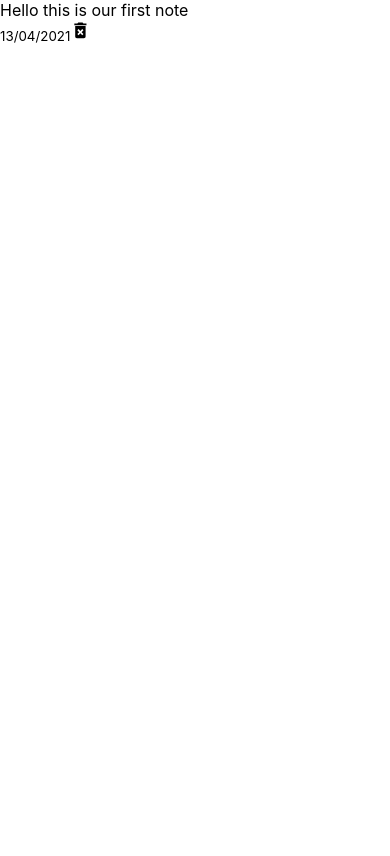
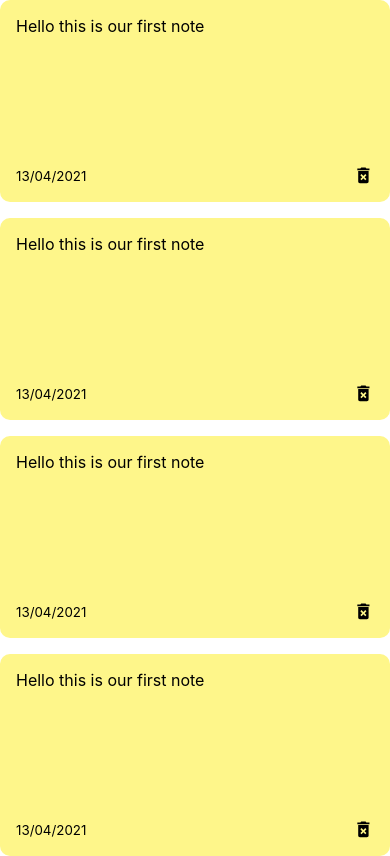
Before and after one commit to neelabh04/Notes-App, a React (Create React App) app: page / in a window 390 px wide. Built offline with nearby package versions, Linux system fonts and the light colour scheme.

Commit message:
Responsive Note Component Achieved

```diff
--- a/src/components/NotesList.js
+++ b/src/components/NotesList.js
@@ -4,6 +4,9 @@
     return (
         <div className="notes-list">
             <Note />
+            <Note />
+            <Note />
+            <Note />
         </div>
     )
 }
--- a/src/index.css
+++ b/src/index.css
@@ -11,3 +11,28 @@
   font-family: source-code-pro, Menlo, Monaco, Consolas, 'Courier New',
     monospace;
 }
+
+.notes-list {
+  display: grid;
+  /* Used instead of grid-gap alternative */
+  row-gap: 1rem;
+  column-gap: 1rem;
+
+  grid-template-columns: repeat(auto-fit, minmax(250px, 1fr));
+}
+
+.note {
+  background-color: #fef68a;
+  border-radius: 10px;
+  padding: 1rem;
+  min-height: 170px;
+  display: flex;
+  flex-direction: column;
+  justify-content: space-between;
+}
+
+.note-footer {
+  display: flex;
+  align-items: center;
+  justify-content: space-between;
+}
```
